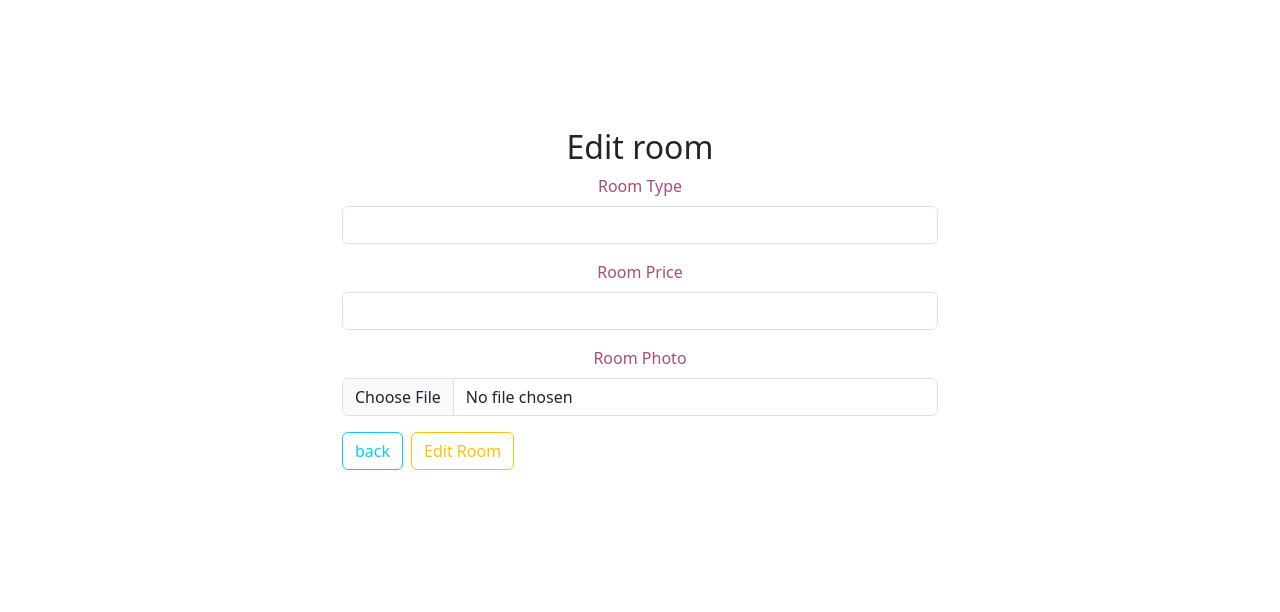
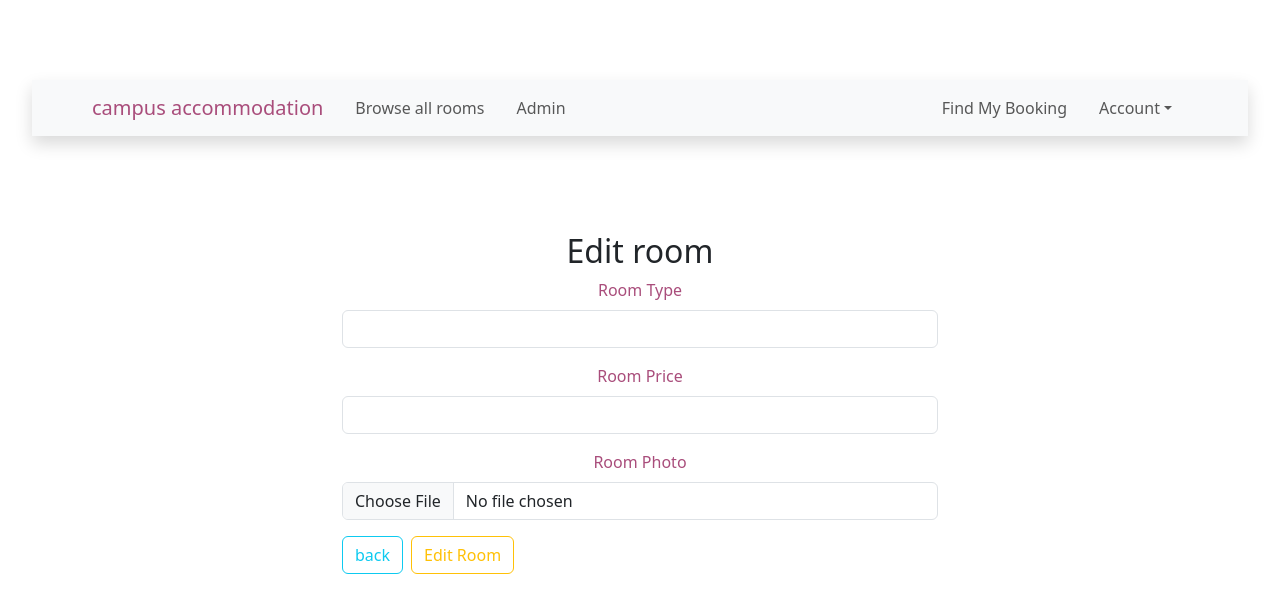
Before and after one commit to PingLin8888/campus-accommodation, a React (Vite) app in the folder campus-accommodation-client/: page /edit-room/1 in a window 1280 px wide. Shown: the top 612 px of the page. Built offline with nearby package versions, Linux system fonts and the light colour scheme; no server answers.

Commit message:
Implement layout of home page.

```diff
--- a/campus-accommodation-client/src/App.jsx
+++ b/campus-accommodation-client/src/App.jsx
@@ -1,15 +1,14 @@
 import { useState } from "react";
 import "../node_modules/bootstrap/dist/css/bootstrap.min.css";
 import "/node_modules/bootstrap/dist/js/bootstrap.min.js";
-import reactLogo from "./assets/react.svg";
-import viteLogo from "/vite.svg";
 import "./App.css";
 import AddRoom from "./components/room/AddRoom";
 import ExistingRooms from "./components/room/ExistingRooms";
-import { Navbar } from "react-bootstrap";
 import { BrowserRouter as Router, Routes, Route } from "react-router-dom";
 import Home from "./components/home/Home";
 import EditRoom from "./components/room/EditRoom";
+import NavBar from "./components/layout/NavBar";
+import Footer from "./components/layout/Footer";
 
 function App() {
   const [count, setCount] = useState(0);
@@ -18,6 +17,7 @@
     <>
       <main>
         <Router>
+          <NavBar />
           <Routes>
             <Route path="/" element={<Home />} />
             <Route path="/edit-room/:roomId" element={<EditRoom />} />
@@ -25,6 +25,7 @@
             <Route path="/add/new-room" element={<AddRoom />} />
           </Routes>
         </Router>
+        <Footer />
       </main>
     </>
   );
--- /dev/null
+++ b/campus-accommodation-client/src/components/layout/Footer.jsx
@@ -0,0 +1,21 @@
+import React from "react";
+import { Row, Container, Col } from "react-bootstrap";
+
+const Footer = () => {
+  let today = new Date();
+  return (
+    <footer className="by-dark text-light py-3 footer mt-lg-5">
+      <Container>
+        <Row>
+          <Col xs={12} md={12} className="text-center">
+            <p className="mb-0">
+              &copy;{today.getFullYear()} campus accommodation
+            </p>
+          </Col>
+        </Row>
+      </Container>
+    </footer>
+  );
+};
+
+export default Footer;
--- /dev/null
+++ b/campus-accommodation-client/src/components/layout/NavBar.jsx
@@ -0,0 +1,94 @@
+import React, { useState } from "react";
+import { NavLink, Link } from "react-router-dom";
+
+const NavBar = () => {
+  const [showAccount, setShowAccount] = useState(false);
+
+  const handleAccountClick = () => {
+    setShowAccount(!showAccount);
+  };
+
+  return (
+    <nav className="navbar navbar-expand-lg bg-body-tertiary px-5 shadow mt-5 sticky-top">
+      <div className="container-fluid">
+        <Link to={"/"} className="navbar-brand">
+          <span className="hotel-color">campus accommodation</span>
+        </Link>
+        <button
+          className="navbar-toggler"
+          type="button"
+          data-bs-toggle="collapse"
+          data-bs-target="#navbarScroll"
+          aria-controls="navbarScroll"
+          aria-expanded="false"
+          aria-label="Toggle navigation"
+        >
+          <span className="navbar-toggle-icon"></span>
+        </button>
+        <div className="collapse navbar-collapse" id="navbarScroll">
+          <ul className="navbar-nav me-auto my-2 my-lg-0 navbar-nav-scroll">
+            <li className="nav-item">
+              <NavLink
+                className="nav-link"
+                aria-current="page"
+                to={"/browse-all-rooms"}
+              >
+                Browse all rooms
+              </NavLink>
+            </li>
+            <li className="nav-item">
+              <NavLink className="nav-link" aria-current="page" to={"/admin"}>
+                Admin
+              </NavLink>
+            </li>
+          </ul>
+          <ul className="d-flex navbar-nav">
+            <li className="nav-item">
+              <NavLink className="nav-link" to={"/find-booking"}>
+                Find My Booking
+              </NavLink>
+            </li>
+            <li className="nav-item dropdown">
+              <a
+                className={`nav-link dropdown-toggle ${
+                  showAccount ? "show" : ""
+                }`}
+                href="#"
+                role="button"
+                data-bs-toggle="dropdown"
+                aria-expanded="false"
+                onClick={handleAccountClick}
+              >
+                {" "}
+                Account
+              </a>
+
+              <ul
+                className={`dropdown-menu ${showAccount ? "show" : ""}`}
+                aria-labelledby="navbarDropdown"
+              >
+                <li>
+                  <Link to={"/login"} className="dropdown-item">
+                    Login
+                  </Link>
+                </li>
+                <li>
+                  <Link to={"/profile"} className="dropdown-item">
+                    Profile
+                  </Link>
+                </li>
+                <li>
+                  <Link to={"/logout"} className="dropdown-item">
+                    Logout
+                  </Link>
+                </li>
+              </ul>
+            </li>
+          </ul>
+        </div>
+      </div>
+    </nav>
+  );
+};
+
+export default NavBar;
--- a/campus-accommodation-client/src/components/room/AddRoom.jsx
+++ b/campus-accommodation-client/src/components/room/AddRoom.jsx
@@ -1,5 +1,6 @@
 import React, { useState } from "react";
 import { addRoom } from "../utils/ApiFunctions";
+import { Link } from "react-router-dom";
 import RoomTypeSelector from "../common/RoomTypeSelector";
 
 function AddRoom() {
@@ -122,7 +123,10 @@
                 )}
               </div>
               <div className="d-grid d-md-flex mt-2">
-                <button className="btn btn-outline-privary ml-5">
+                <Link to={"/existing-rooms"} className="btn btn-outline-info">
+                  Back to existing rooms
+                </Link>
+                <button type="submit" className="btn btn-outline-privary ml-5">
                   Save Room
                 </button>
               </div>
--- a/campus-accommodation-client/src/components/room/EditRoom.jsx
+++ b/campus-accommodation-client/src/components/room/EditRoom.jsx
@@ -112,7 +112,7 @@
                   Room Photo
                 </label>
                 <input
-                  required
+                  // required
                   type="file"
                   id="photo"
                   name="photo"
--- a/campus-accommodation-client/src/components/room/ExistingRooms.jsx
+++ b/campus-accommodation-client/src/components/room/ExistingRooms.jsx
@@ -1,9 +1,9 @@
 import React, { useEffect, useState } from "react";
 import { deleteRoom, getAllRooms } from "../utils/ApiFunctions";
-import { Col } from "react-bootstrap";
+import { Row, Col } from "react-bootstrap";
 import RoomPaginator from "../common/RoomPaginator";
 import RoomFilter from "../common/RoomFilter";
-import { FaEdit, FaEye, FaTrashAlt } from "react-icons/fa";
+import { FaEdit, FaEye, FaPlus, FaTrashAlt } from "react-icons/fa";
 import { Link } from "react-router-dom";
 
 const ExistingRooms = () => {
@@ -80,9 +80,10 @@
       ) : (
         <>
           <section className="mt-5 mb-5 container">
-            <div className="d-flex justify-content-center mb-3 mt-5">
+            <div className="d-flex justify-content-between mb-3 mt-5">
               <h2>Existing rooms</h2>
             </div>
+            <Row>
               <Col md={6} className="mb-3 mb-md-0">
                 {/* <RoomFilter data={rooms} setFilteredData={setFilteredRooms} /> */}
                 {rooms && rooms.length > 0 ? (
@@ -91,6 +92,13 @@
                   <p>No rooms available</p>
                 )}
               </Col>
+              <Col md={6} className="d-flex justify-content-end">
+                <Link to={"/add/new-room"}>
+                  <FaPlus />
+                  Add Room
+                </Link>
+              </Col>
+            </Row>
             <table className="table table-bordered table-hover">
               <thead>
                 <tr className="text-center">
--- a/campus-accommodation-client/src/components/utils/ApiFunctions.js
+++ b/campus-accommodation-client/src/components/utils/ApiFunctions.js
@@ -53,7 +53,7 @@
   formData.append("roomType", roomData.roomType);
   formData.append("roomPrice", roomData.roomPrice);
   formData.append("photo", roomData.photo);
-  const response = await api.put(`/rooms/update/${roomId}`);
+  const response = await api.put(`/rooms/update/${roomId}`, formData);
   return response;
 }
 
```
Lines whose indentation alone changed are shown as unchanged.
